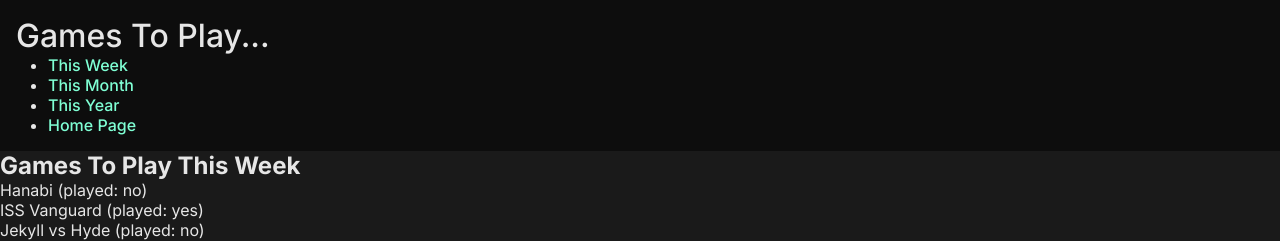
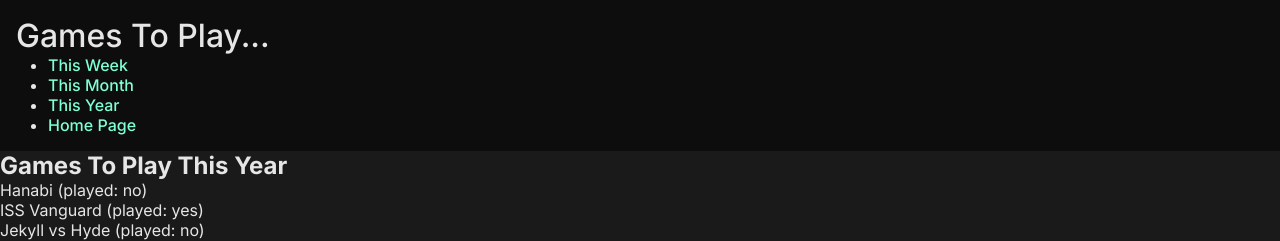
Before and after one commit to franco-ortega/to-do-games, a Next.js app: page /year in a window 1280 px wide. Shown: the top 241 px of the page. Built offline with nearby package versions, Linux system fonts and the light colour scheme.

Commit message:
fix time props for Month and Year pages

```diff
--- a/app/month/page.tsx
+++ b/app/month/page.tsx
@@ -5,5 +5,5 @@ import { Game } from '@/utils/types';
 export default function MonthPage() {
   const data = sampleData.month as Game[];
 
-  return <GamesToPlay gameData={data} time={'Week'} />;
+  return <GamesToPlay gameData={data} time={'Month'} />;
 }
--- a/app/year/page.tsx
+++ b/app/year/page.tsx
@@ -5,5 +5,5 @@ import { Game } from '@/utils/types';
 export default function YearPage() {
   const data = sampleData.year as Game[];
 
-  return <GamesToPlay gameData={data} time={'Week'} />;
+  return <GamesToPlay gameData={data} time={'Year'} />;
 }
```
